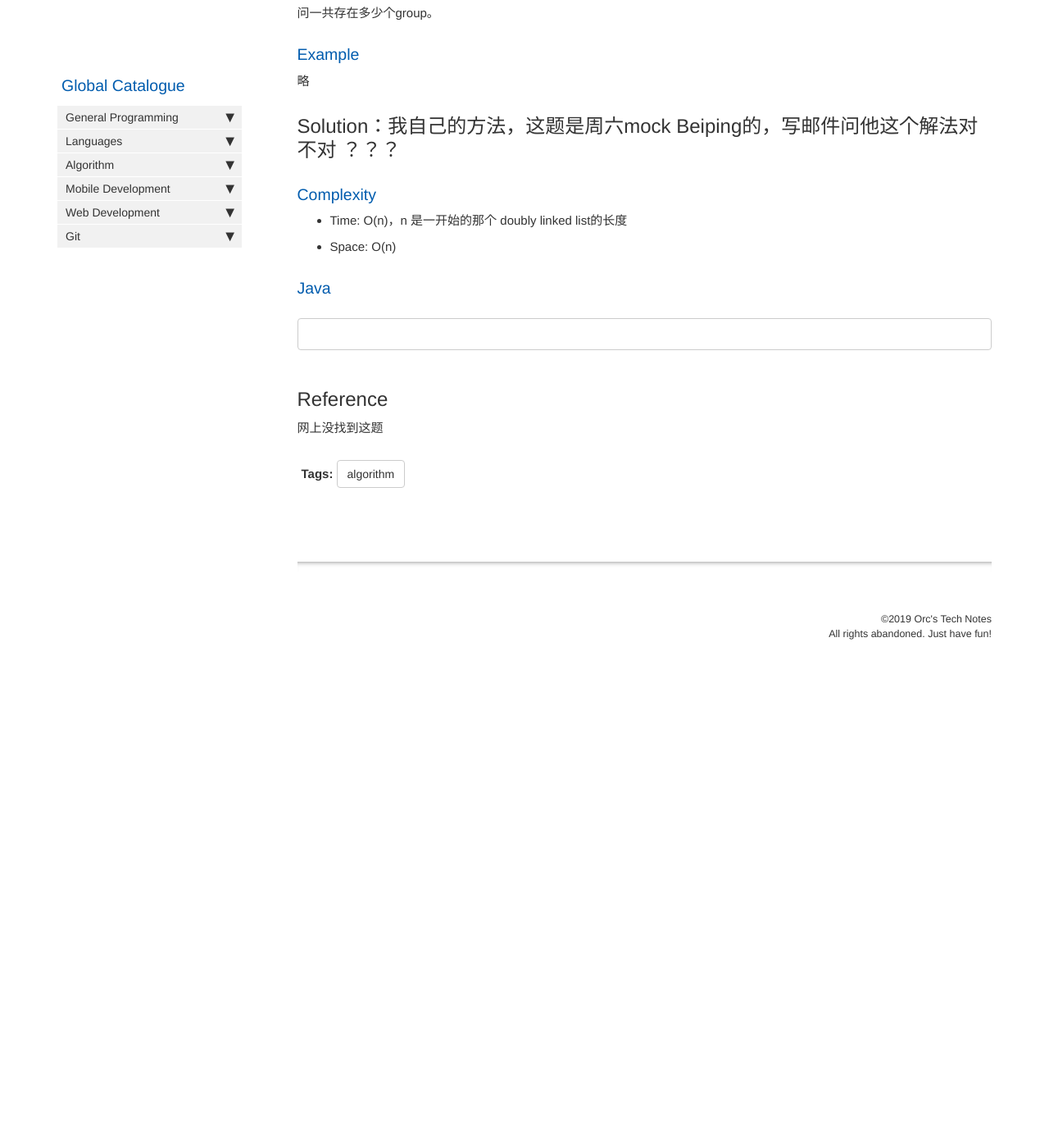
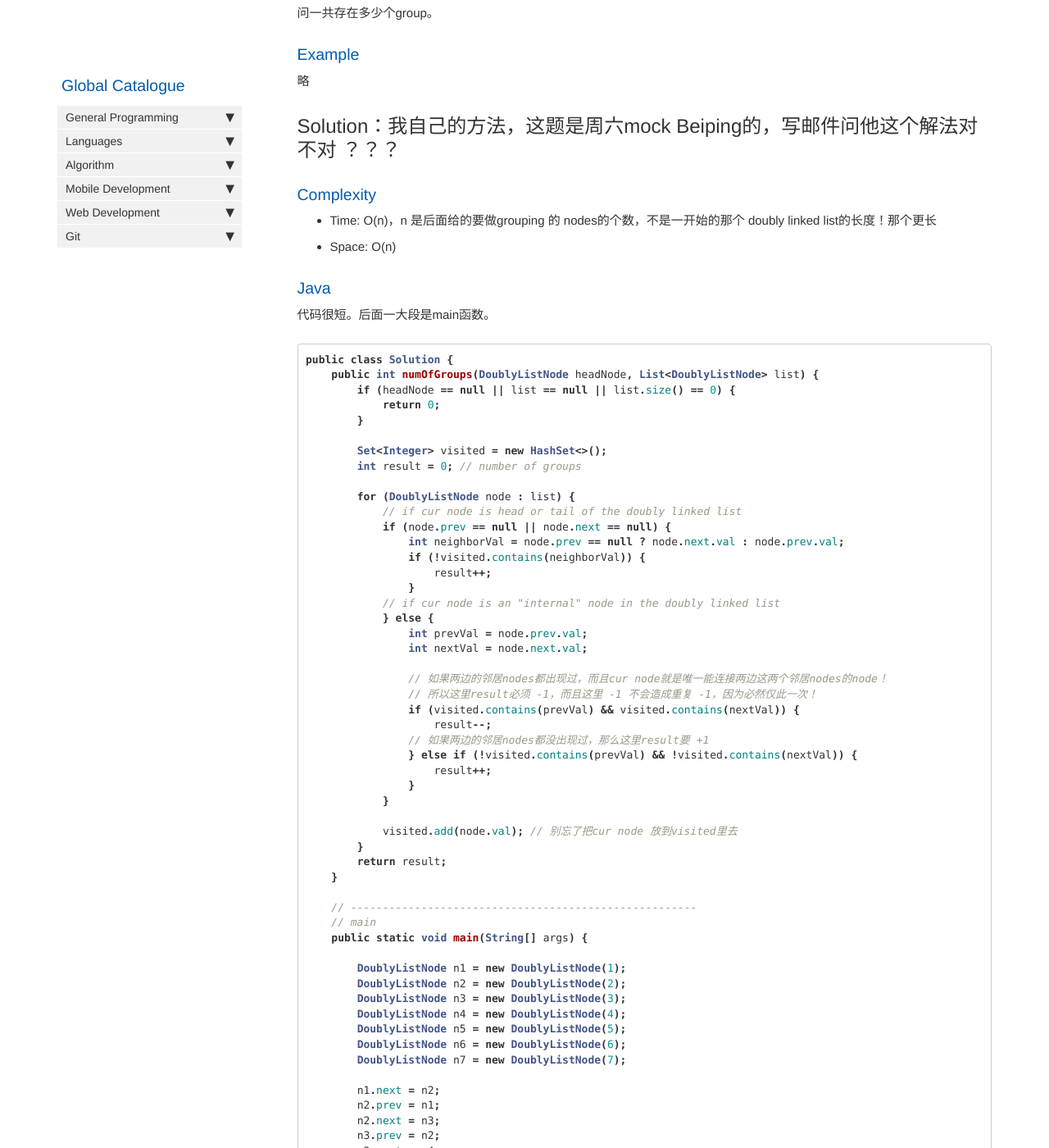
Before and after one commit to HungryOrc/hungryorc.github.io, a Jekyll site: the page built from pages/algorithm/algorithm_group_doubly_linked_list_nodes_by_neighbors.md, in a window 1280 px wide and 1400 px high, scrolled down 755 px. Shown: the whole window at 82% size. Built offline with Jekyll 4.4.1, drawn with Linux system fonts in a browser that asks for light colours; nearby versions of some CDN libraries; comment, search, counter and statistics services are not loaded; before the commit the page ends 1587 px from its top, so only the background shows below that; some of the changed text lies outside the part shown.

Commit message:
Update algorithm_group_doubly_linked_list_nodes_by_neighbors.md

````diff
--- a/pages/algorithm/algorithm_group_doubly_linked_list_nodes_by_neighbors.md
+++ b/pages/algorithm/algorithm_group_doubly_linked_list_nodes_by_neighbors.md
@@ -40,12 +40,84 @@ class DoublyListNode {
 ## Solution：我自己的方法，这题是周六mock Beiping的，写邮件问他这个解法对不对 ？？？
 
 ### Complexity
-* Time: O(n)，n 是一开始的那个 doubly linked list的长度
+* Time: O(n)，n 是后面给的要做grouping 的 nodes的个数，不是一开始的那个 doubly linked list的长度！那个更长
 * Space: O(n)
 
 ### Java
+代码很短。后面一大段是main函数。
 ```java
+public class Solution {
+    public int numOfGroups(DoublyListNode headNode, List<DoublyListNode> list) {
+        if (headNode == null || list == null || list.size() == 0) {
+            return 0;
+        }
 
+        Set<Integer> visited = new HashSet<>();
+        int result = 0; // number of groups
+
+        for (DoublyListNode node : list) {
+            // if cur node is head or tail of the doubly linked list
+            if (node.prev == null || node.next == null) {
+                int neighborVal = node.prev == null ? node.next.val : node.prev.val;
+                if (!visited.contains(neighborVal)) {
+                    result++;
+                }
+            // if cur node is an "internal" node in the doubly linked list
+            } else {
+                int prevVal = node.prev.val;
+                int nextVal = node.next.val;
+
+                // 如果两边的邻居nodes都出现过，而且cur node就是唯一能连接两边这两个邻居nodes的node！
+                // 所以这里result必须 -1，而且这里 -1 不会造成重复 -1，因为必然仅此一次！
+                if (visited.contains(prevVal) && visited.contains(nextVal)) {
+                    result--;
+                // 如果两边的邻居nodes都没出现过，那么这里result要 +1
+                } else if (!visited.contains(prevVal) && !visited.contains(nextVal)) {
+                    result++;
+                }
+            }
+
+            visited.add(node.val); // 别忘了把cur node 放到visited里去
+        }
+        return result;
+    }
+
+    // ------------------------------------------------------
+    // main
+    public static void main(String[] args) {
+
+        DoublyListNode n1 = new DoublyListNode(1);
+        DoublyListNode n2 = new DoublyListNode(2);
+        DoublyListNode n3 = new DoublyListNode(3);
+        DoublyListNode n4 = new DoublyListNode(4);
+        DoublyListNode n5 = new DoublyListNode(5);
+        DoublyListNode n6 = new DoublyListNode(6);
+        DoublyListNode n7 = new DoublyListNode(7);
+
+        n1.next = n2;
+        n2.prev = n1;
+        n2.next = n3;
+        n3.prev = n2;
+        n3.next = n4;
+        n4.prev = n3;
+        n4.next = n5;
+        n5.prev = n4;
+        n5.next = n6;
+        n6.prev = n5;
+        n6.next = n7;
+        n7.prev = n6;
+
+        List<DoublyListNode> list = new ArrayList<>();
+        list.add(n2);
+        list.add(n4);
+        list.add(n5);
+        list.add(n7);
+
+        Solution solu = new Solution();
+        int result = solu.numOfGroups(n1, list);
+        System.out.println(result);
+    }
+}
 ```
 
 ## Reference
````
